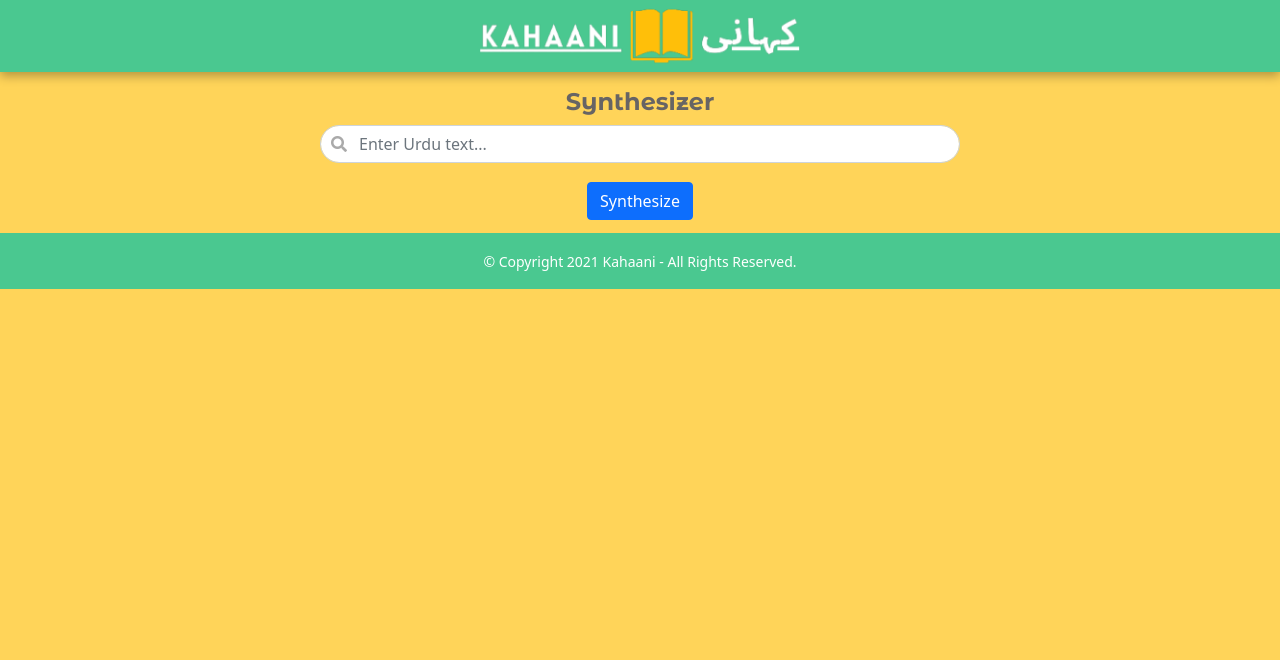
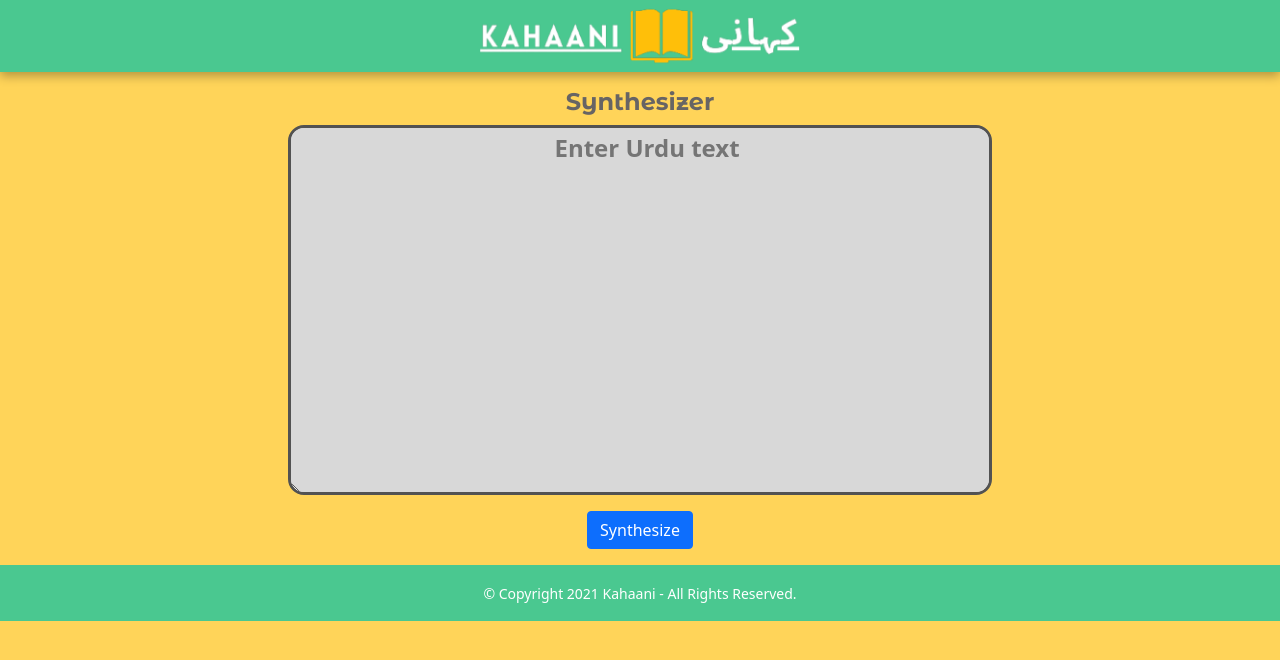
Before and after one commit to jawadAzx/kahaani, a React (Create React App) app: page /synthesizer in a window 1280 px wide. Shown: the top 660 px of the page. Built offline with nearby package versions, Linux system fonts and the light colour scheme.

Commit message:
synthesizer text box size inc

```diff
--- a/package.json
+++ b/package.json
@@ -2,7 +2,7 @@
   "name": "frontend2",
   "version": "0.1.0",
   "private": true,
-  "proxy": "http://127.0.0.1:8000/synthesize",
+  "proxy": "https://api.kahaani.fun/synthesize",
   "engines": {
     "node": "16.x"
   },
--- a/src/components/Synthesizer.js
+++ b/src/components/Synthesizer.js
@@ -1,8 +1,7 @@
 import React, { useState, useEffect, useRef } from "react";
 import Loader from "react-loader-spinner";
 import "react-loader-spinner/dist/loader/css/react-spinner-loader.css";
-
-
+const fs = require('fs');
 function Synthesizer() {
     const [text, setText] = useState("");
     const [get, setGet] = useState(false);
@@ -12,22 +11,20 @@ function Synthesizer() {
     const playAudio = async (id) => {
         setGet(false)
         setSynthesize(true)
-        const url = "http://34.232.173.3/synthesize"
+        const url = "https://api.kahaani.fun/synthesize"
         const body = {
             // add quotation marks to text
-            "text" : `"${text}"`
+            "text": `"${text}"`
         }
 
         // make get fetch request
-        fetch( url, {
+        fetch(url, {
             method: "POST",
             headers: {
                 "Content-Type": "application/json",
             },
             body: JSON.stringify(body),
         })
-
-
             .then(response => response.blob())
             .then(async blob => {
                 let file = new File([blob], "1.wav", {
@@ -49,8 +46,8 @@ function Synthesizer() {
                 <h1 className="text-gray heading-text mt-3">Synthesizer</h1>
             </div>
             <div className="d-flex justify-content-center bg-yellow">
-                <div className="main mb-3">
-                    <div className="form-group has-search rounded">
+                <div className="bottom-container">
+                    {/* <div className="form-group has-search rounded">
                         <span className="fa fa-search form-control-feedback"></span>
                         <input
                             type="text"
@@ -59,9 +56,19 @@ function Synthesizer() {
                             onChange={(e) => setText(e.target.value)}
                             value={text}
                         />
+                    </div> */}
+                    <div className="upload-text-box">
+                        <textarea className="upload-text-input"
+                            placeholder="Enter Urdu text"
+                            rows={10}
+                            value={text}
+                            onChange={(e) => setText(e.target.value)}
+                        >
+
+                        </textarea>
                     </div>
                     <div className="bottom-container">
-                        <button className="btn btn-primary mb-3" onClick={playAudio}>Synthesize</button>
+                        <button className="btn btn-primary mb-3 mt-3" onClick={playAudio}>Synthesize</button>
 
 
                         {get ? <audio className="audio-set" controls>
```
